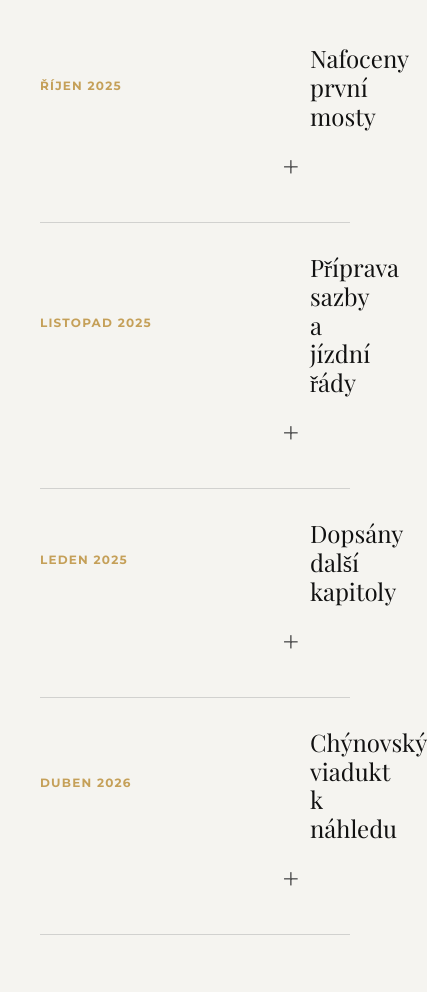
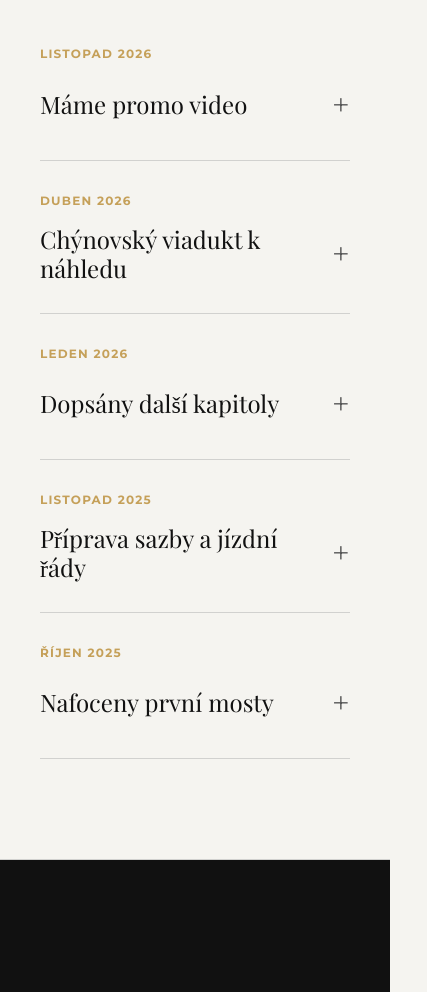
Before and after one commit to janjan279-gif/mosty, a plain HTML site: page index.html in a window 390 px wide. Shown: the part 1520-2512 px from the top of the page, 427 px wide, since content can reach past the window. Drawn offline with nearby package versions, Linux system fonts and the light colour scheme; a web font is replaced by a local one.

Commit message:
Deník projektu: novinky od nejnovější, nová novinka o promo videu
- seřazeno od nejnovější po nejstarší
- nová novinka (listopad 2026) o promo videu
- oprava data LEDEN 2025 -> LEDEN 2026 a drobných překlepů
- oprava rozložení novinek na mobilu (datum přes celou šířku)

Co-Authored-By: Claude Opus 5.5 <noreply@anthropic.com>
Claude-Session: https://claude.ai/code/session_01J3nZGhYVHuKGa7YHWTVuwM

```diff
--- a/index.html
+++ b/index.html
@@ -117,7 +117,7 @@
             .hero-grid, .support-grid { grid-template-columns: 1fr; gap: 40px; }
             .hero-content h1 { font-size: 3rem; }
             .news-trigger { grid-template-columns: 1fr 40px; gap: 10px; }
-            .news-date { display: block; margin-bottom: 5px; }
+            .news-date { display: block; margin-bottom: 5px; grid-column: 1 / -1; }
             .news-title { font-size: 1.5rem; }
             .news-content { padding-left: 0; }
             nav { display: none; }
@@ -267,26 +267,32 @@
     <!-- JAVASCRIPT PRO INTERAKTIVITU -->
     <script>
         // DATA PRO AKTUALITY (Kdykoliv sem můžeš přidat další blok a sám se vykreslí a napojí)
+        // Nejnovější novinku přidávej vždy NAHORU (na začátek seznamu).
         const newsData = [
-                 {
-                date: "ŘÍJEN 2025",
-                title: "Nafoceny první mosty",
-                content: "Fotograf Pavel Hroch nafotil první várku mostů. Mimo jinými most Červená nad Vltavou, Bechyňský most, Most inteligence, Holešovický most, Sepekovský viadukt či Vyšehrad ."
-            },
             {
-                date: "LISTOPAD 2025",
-                title: "Příprava sazby a jízdní řády",
-                content: "S Honzozu Matouškem jsme dokončil první náhledy grafické podoby. Design reflektuje a inspiruje se z rytmu železničních jízdních řádů."
-            },
-            {
-                date: "LEDEN 2025",
-                title: "Dopsány další kapitoly",
-                content: "Dopsal jsem další kapitoly - Sepekovský viadukt, Viadukt Božetice, Hranické viadukty, Chebský viadukt, Stránovský viadukt.Most Míru / Dolní Loučky, Branický most - Most inteligence a Chýnovský viadukt."
+                date: "LISTOPAD 2026",
+                title: "Máme promo video",
+                content: "Natočili jsme krátké video o knize MOSTY. Podívejte se nahoře na této stránce, o čem kniha bude a proč ji i přes korporátní podraz dotáhneme až do tisku. Budeme rádi, když ho pošlete dál."
             },
             {
                 date: "DUBEN 2026",
                 title: "Chýnovský viadukt k náhledu",
                 content: "Celou kapitolu o Chýnovském viaduktu si můžete přečíst přímo tady na webu."
+            },
+            {
+                date: "LEDEN 2026",
+                title: "Dopsány další kapitoly",
+                content: "Dopsal jsem další kapitoly: Sepekovský viadukt, Viadukt Božetice, Hranické viadukty, Chebský viadukt, Stránovský viadukt, Most Míru / Dolní Loučky, Branický most – Most inteligence a Chýnovský viadukt."
+            },
+            {
+                date: "LISTOPAD 2025",
+                title: "Příprava sazby a jízdní řády",
+                content: "S Honzou Matouškem jsme dokončili první náhledy grafické podoby. Design reflektuje a inspiruje se z rytmu železničních jízdních řádů."
+            },
+            {
+                date: "ŘÍJEN 2025",
+                title: "Nafoceny první mosty",
+                content: "Fotograf Pavel Hroch nafotil první várku mostů, mimo jiné most Červená nad Vltavou, Bechyňský most, Most inteligence, Holešovický most, Sepekovský viadukt či Vyšehrad."
             }
         ];
 
```
